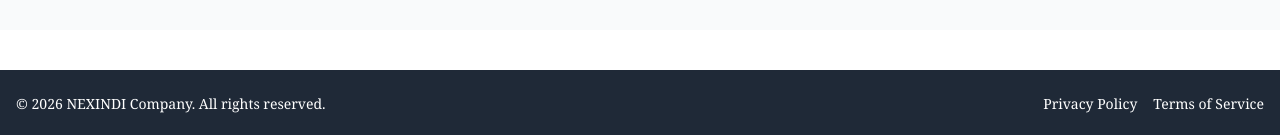
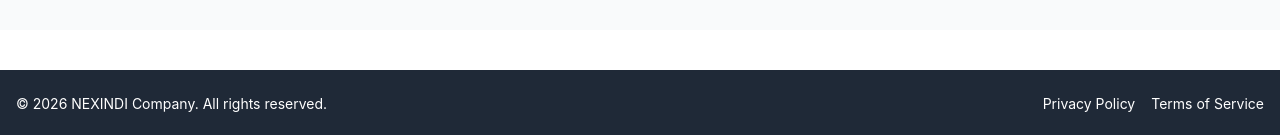
Before and after one commit to Gideonngige/blogapp, a React (Create React App) app: page / in a window 1280 px wide. Shown: the part 2866-3001 px from the top of the page. Built offline with nearby package versions, Linux system fonts and the light colour scheme.

Commit message:
removed font serif on footer and chnaged to necindi on privacy policy

```diff
--- a/src/Pages/Footer.js
+++ b/src/Pages/Footer.js
@@ -1,6 +1,6 @@
 export default function Footer() {
     return (
-      <footer className="bg-gray-800 text-white py-6 mt-10 font-serif">
+      <footer className="bg-gray-800 text-white py-6 mt-10">
         <div className="max-w-7xl mx-auto px-4 flex flex-col md:flex-row items-center justify-between gap-4">
 
           <p className="text-sm text-center md:text-left">
--- a/src/Pages/PrivacyPolicy.js
+++ b/src/Pages/PrivacyPolicy.js
@@ -82,7 +82,7 @@ const PrivacyPolicy = () => {
           <strong>NEXINDI TECH Company</strong><br />
           Email: nexinditechcompany@gmail.com<br />
           Phone: +254 797 655 727<br />
-          Website: <a href="https://www.gtechcompany.online/" className="text-blue-600 underline">www.nexinditechcompany.online</a>
+          Website: <a href="https://www.nexinditechcompany.online/" className="text-blue-600 underline">www.nexinditechcompany.online</a>
         </p>
       </section>
     </div>
```
